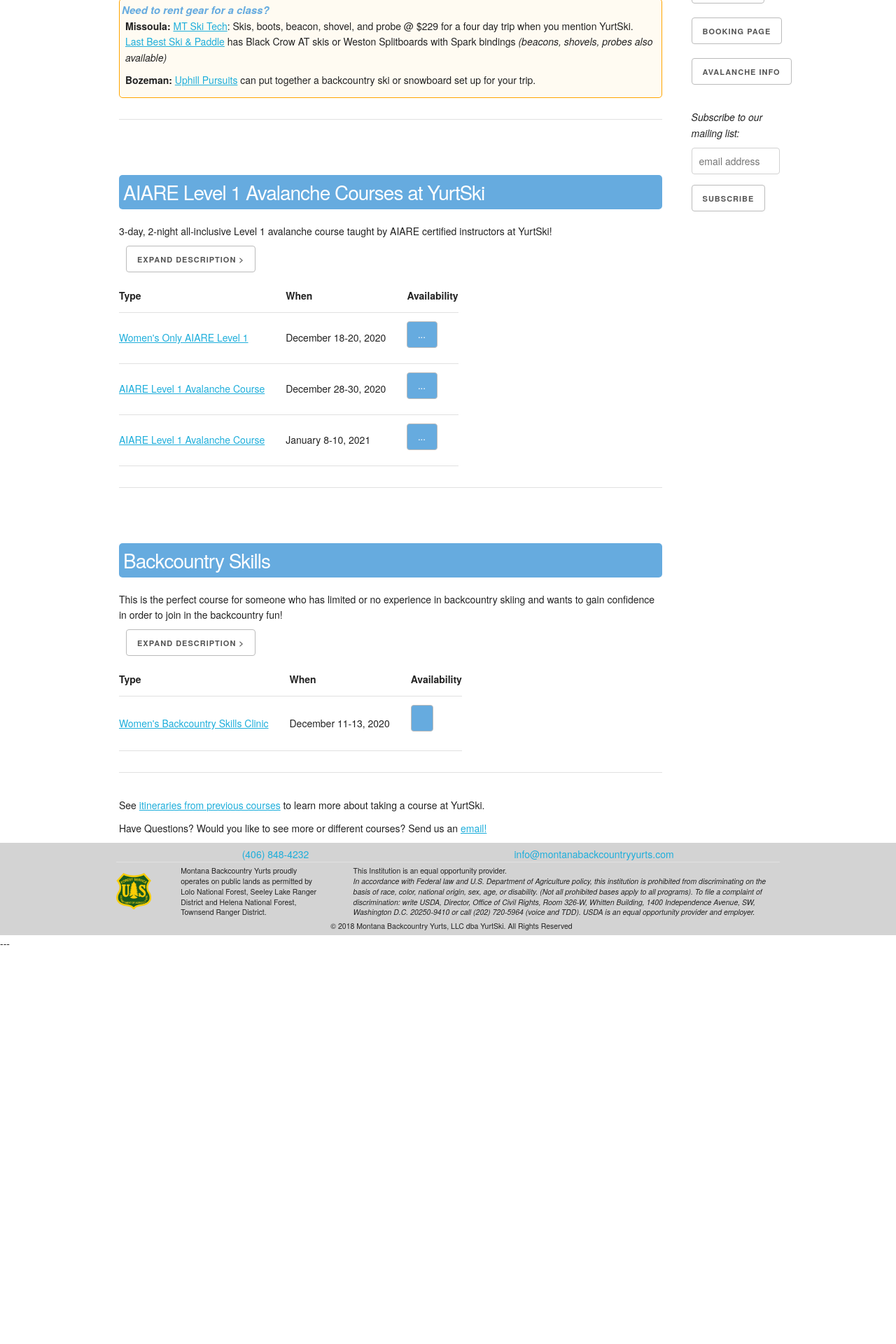
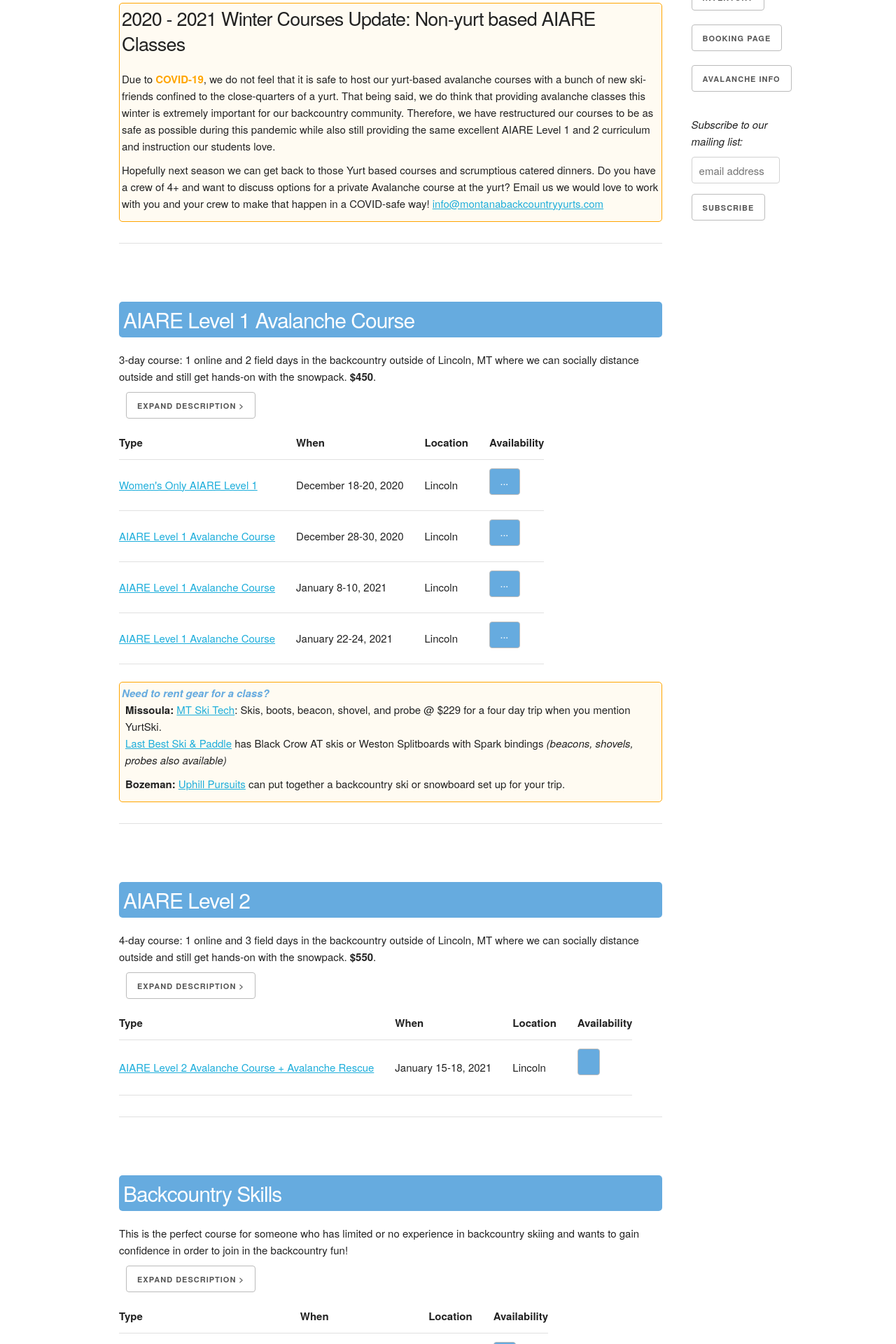
Before and after one commit to jenningsanderson/yurtski.com, a PHP site: page /classes.html in a window 1280 px wide. Shown: the part 543-2463 px from the top of the page at 70% size. Before the commit the page ends 1893 px from the top, so only its background shows below. Run offline with PHP 8.4, Linux system fonts and the light colour scheme.

Commit message:
Automagically building YurtSki from moba

```diff
--- a/404.html
+++ b/404.html
@@ -118,7 +118,7 @@
 
 
 
-                <a href="book.html" class="nav-button"><em>Book now!</em></a>
+                <a href="book.html" class="nav-button"><em>Book Now!</em></a>
 
 
 
--- a/book.html
+++ b/book.html
@@ -118,7 +118,7 @@
 
 
 
-                <a href="book.html" class="nav-button active"><em>Book now!</em></a>
+                <a href="book.html" class="nav-button active"><em>Book Now!</em></a>
 
 
 
--- a/classes.html
+++ b/classes.html
@@ -118,7 +118,7 @@
 
 
 
-                <a href="book.html" class="nav-button"><em>Book now!</em></a>
+                <a href="book.html" class="nav-button"><em>Book Now!</em></a>
 
 
 
@@ -135,53 +135,53 @@
           <div class="u-full-width call-to-action" style="background-image:url('/img/jane-instruction-yurtski.jpg');">
   <h4>Avalanche and Backcountry Skiing Courses at YurtSki!</h4>
 </div>
-  <!-- <p>Yurt-based classes are all-inclusive, we provide lodging, meals, and all course-materials, see our <a href="/course-packing">suggested course packing list</a> for what you should bring.</p> -->
-
-  <!-- <p>We offer classes at both our Big Belt Hut and YurtSki locations, see <a href="https://montanabackcountryyurts.com/classes">montanabackcountryyurts.com/classes</a> for the complete list. Below are the courses happening at YurtSki only. -->
-
-  <!-- <p>We offer classes at both our Big Belt Hut and YurtSki locations, see <a href="https://montanabackcountryyurts.com/classes">montanabackcountryyurts.com/classes</a> for the complete list. </p> -->
-
-  <!-- <h6><strong>All of our YurtSki courses this winter have already happened!</strong> <br>Check out the AIARE Avalanche Level 1 courses happening at the <a href="https://bigbelthut.com/classes">Big Belt Hut</a></h6>
-  <br>
-   -->
-
-  <!--   <p><em>We'll post our winter 2020/2021 course schedule Fall 2020. It will likely include AIARE Level 1, Level 2, and a Backcountry Skills Clinic (Women's Only)</em></p>
- -->
-  <!-- <p>This winter we offered 3 types of courses at YurtSki: AIARE Avalanche Level 1, Level 2, and a Backcountry Skills Clinic (Women's Only). There are no more courses at YurtSki, but stay tuned for the 2020/2021 course schedule coming Fall 2020.</p>
- -->
 
 
-<div class='highlight mb12'>
-  <h6 class='yurtski-blue italic'>Need to rent gear for a class?</h6>
-  <p style="padding-left:5px;"><strong>Missoula: </strong> <a target="_blank" href="https://mtskitech.com/">MT Ski Tech</a>: Skis, boots, beacon, shovel, and probe @ $229 for a four day trip when you mention YurtSki.<br>
+<div class='highlight'>
+    <h4>2020 - 2021 Winter Courses Update: Non-yurt based AIARE Classes</h4>
 
-	<a target="_blank" href="https://www.lastbestskiandpaddle.com/winterrenalinfo">Last Best Ski & Paddle</a> has Black Crow AT skis or Weston Splitboards with Spark bindings <em>(beacons, shovels, probes also available)</em></p>
+    <p>Due to <span class='color-orange'><strong>COVID-19</strong></span>, we do not feel that it is safe to host our yurt-based avalanche courses with a bunch of new ski-friends confined to the close-quarters of a yurt. That being said, we do think that providing avalanche classes this winter is extremely important for our backcountry community. Therefore, we have restructured our courses to be as safe as possible during this pandemic while also still providing the same excellent AIARE Level 1 and 2 curriculum and instruction our students love.
 
-    <p style="padding-left:5px;"><strong>Bozeman: </strong> <a target="_blank" href="http://uphillpursuits.com/">Uphill Pursuits</a> can put together a backcountry ski or snowboard set up for your trip.</p>
-  <!-- <p>Visit <a target="_blank" href="https://mtskitech.com/">MT Ski Tech in Missoula</a> <em>($229 for skis, boots, beacon, shovel, and probe</em> when you tell them you're taking a class with YurtSki!) Or head to <a target="_blank" href="https://www.lastbestskiandpaddle.com/winterrenalinfo">Last Best Ski & Paddle</a> for Black Crow AT skis or Weston Splitboards with Spark bindings (beacons, shovels, probes available, too).</p> -->
-</div>
+    <p>Hopefully next season we can get back to those Yurt based courses and scrumptious catered dinners. Do you have a crew of 4+ and want to discuss options for a private Avalanche course at the yurt? Email us we would love to work with you and your crew to make that happen in a COVID-safe way! <a href="mailto:info@montanabackcountryyurts.com">info@montanabackcountryyurts.com</a></p>
+
+
+  </div>
+
+  <!-- <p>Yurt-based classes are all-inclusive at either YurtSki or the Big Belt Hut. We provide lodging, meals, and all course-materials, see our <a href="/course-packing">suggested course packing list</a> for what you should bring.</p> -->
+
+  <!-- <p>In the winter we offer the following 3 types of courses: AIARE Avalanche <a href="#avy-1">Level 1</a>, <a href="#avy-2">Level 2</a>, and <a href="#skiing-clinic">Backcountry Skills (Women's Only)</a>. <em>Stay tuned for summer courses at the Big Belt Hut</em></p> -->
+
 
 <hr id='avy-1'>
 <br><br>
-<h3 class="bg-yurtski-blue rounded p6">AIARE Level 1 Avalanche Courses at YurtSki</h3>
+<h3 class="bg-yurtski-blue rounded p6">AIARE Level 1 Avalanche Course</h3>
 
-  <p>3-day, 2-night all-inclusive Level 1 avalanche course taught by AIARE certified instructors at YurtSki!</p>
+  <!-- <p>3-day, 2-night all-inclusive Level 1 avalanche course taught by AIARE certified instructors at both our Big Belt Hut and YurtSki locations. <strong>$650</strong>.</p> -->
+
+  <p>3-day course: 1 online and 2 field days in the backcountry outside of Lincoln, MT where we can socially distance outside and still get hands-on with the snowpack. <strong>$450</strong>.</p>
 
 
 <a class='info-expand button'>Expand Description > </a>
 
   <div class="description-box" style="display:none;">
 
-    <p>Yurt-based courses mean we can spend more time in the field! Montana Backcountry Yurts will provide meals, lodging, and course-materials for the students. Course cost is <strong>$650</strong>. See the <a href="/course-itineraries#avy-one">sample itinerary</a> for a daily breakdown.</p>
+    <!-- <p>Yurt-based courses mean we can spend more time in the field! Montana Backcountry Yurts will provide meals, lodging, and course-materials for the students. Course cost is <strong>$650</strong>. See the <a href="/course-itineraries#avy-one">sample itinerary</a> for a daily breakdown.</p> -->
+
+    <p>Classes will be town based (no food or lodging provided) and operate as follows:</p>
+    <ul>
+      <li>Students will complete a 1 day  AIARE classroom session online via 4(ish) hours of student self-paced learning coupled with 4(ish) hours of video conference classroom instruction.</li>
+      <li>Classes will vary depending on the instructor. Students should plan to be on a video conference call for at least Noon-5pm the Friday of their course.</li>
+      <li>Students will then complete 2 field days (Saturday and Sunday ~8am - 5pm) in the backcountry outside of Lincoln, MT where we can be outside, social distance, and wear masks (something us winter recreationalists are great at already!)</li>
+    </ul>
 
     <p>This is an official <a href="https://avtraining.org/aiare-level-1/">AIARE Level 1 avalanche</a> course for all types of winter backcountry travelers.</p>
 
-    <em>Familiarity and experience with the operation of your backcountry gear (A/T bindings / splitboards / skins) are required for this course since we will be traveling into and around the yurts. </em>
+    <em>Familiarity and experience with the operation of your backcountry gear (A/T bindings / splitboards / skins) are required for this course since we will be traveling into the backcountry for the class. </em>
 
   </div>
 
 <table>
-  <tr><th>Type</th><th>When</th><th>Availability</th>
+  <tr><th>Type</th><th>When</th><th>Location</th><th>Availability</th>
 
 
 
@@ -192,13 +192,14 @@
       <tr>
         <td>
 
-            <a href="https://montanabackcountryyurts.com/dec-womens-avy-one">Women's Only AIARE Level 1</a>
+            <a href="/dec-womens-avy-one">Women's Only AIARE Level 1</a>
 
         </td>
           <td>December 18-20, 2020</td>
+          <td>Lincoln</td>
           <td>
 
-            <a style="font-size:0.7em;" href="https://montanabackcountryyurts.com/dec-womens-avy-one" class='button bg-yurtski-blue' id="classAvailability_43">...</a></td>
+            <a style="font-size:0.7em;" href="/dec-womens-avy-one" class='button bg-yurtski-blue' id="classAvailability_43">...</a></td>
         <script>
           hitCheckfrontAPI('item/43/cal', function(data) {
             try{
@@ -224,13 +225,14 @@
       <tr>
         <td>
 
-            <a href="https://montanabackcountryyurts.com/dec-avy-one">AIARE Level 1 Avalanche Course</a>
+            <a href="/dec-avy-one">AIARE Level 1 Avalanche Course</a>
 
         </td>
           <td>December 28-30, 2020</td>
+          <td>Lincoln</td>
           <td>
 
-            <a style="font-size:0.7em;" href="https://montanabackcountryyurts.com/dec-avy-one" class='button bg-yurtski-blue' id="classAvailability_49">...</a></td>
+            <a style="font-size:0.7em;" href="/dec-avy-one" class='button bg-yurtski-blue' id="classAvailability_49">...</a></td>
         <script>
           hitCheckfrontAPI('item/49/cal', function(data) {
             try{
@@ -256,13 +258,14 @@
       <tr>
         <td>
 
-            <a href="https://montanabackcountryyurts.com/jan-avy-one-yurtski">AIARE Level 1 Avalanche Course</a>
+            <a href="/jan-avy-one-yurtski">AIARE Level 1 Avalanche Course</a>
 
         </td>
           <td>January 8-10, 2021</td>
+          <td>Lincoln</td>
           <td>
 
-            <a style="font-size:0.7em;" href="https://montanabackcountryyurts.com/jan-avy-one-yurtski" class='button bg-yurtski-blue' id="classAvailability_50">...</a></td>
+            <a style="font-size:0.7em;" href="/jan-avy-one-yurtski" class='button bg-yurtski-blue' id="classAvailability_50">...</a></td>
         <script>
           hitCheckfrontAPI('item/50/cal', function(data) {
             try{
@@ -283,8 +286,119 @@
 
 
 
+
+
+      <tr>
+        <td>
+
+            <a href="/jan-avy-one-bbh">AIARE Level 1 Avalanche Course</a>
+
+        </td>
+          <td>January 22-24, 2021</td>
+          <td>Lincoln</td>
+          <td>
+
+            <a style="font-size:0.7em;" href="/jan-avy-one-bbh" class='button bg-yurtski-blue' id="classAvailability_46">...</a></td>
+        <script>
+          hitCheckfrontAPI('item/46/cal', function(data) {
+            try{
+              var availability = data.item.cal.available - data.item.cal.booked
+              console.log(data.item)
+              document.getElementById("classAvailability_46").innerHTML = "Book Now"
+            }catch(e){
+              document.getElementById("classAvailability_46").className += ' sold-out'
+              document.getElementById("classAvailability_46").href = '#avy-one'
+              document.getElementById("classAvailability_46").innerHTML = "Sold out"
+            }
+          });
+          </script>
+
+
+        </tr></th>
+
+
+
+
+
+
+
 </table>
 
+
+<div class='highlight mt12 mb12'>
+  <h6 class='yurtski-blue italic'>Need to rent gear for a class?</h6>
+  <p style="padding-left:5px;"><strong>Missoula: </strong> <a target="_blank" href="https://mtskitech.com/">MT Ski Tech</a>: Skis, boots, beacon, shovel, and probe @ $229 for a four day trip when you mention YurtSki.<br>
+
+	<a target="_blank" href="https://www.lastbestskiandpaddle.com/winterrenalinfo">Last Best Ski & Paddle</a> has Black Crow AT skis or Weston Splitboards with Spark bindings <em>(beacons, shovels, probes also available)</em></p>
+
+    <p style="padding-left:5px;"><strong>Bozeman: </strong> <a target="_blank" href="http://uphillpursuits.com/">Uphill Pursuits</a> can put together a backcountry ski or snowboard set up for your trip.</p>
+</div>
+
+
+<hr id='avy-2'>
+<br><br>
+<h3 class="bg-yurtski-blue rounded p6">AIARE Level 2</h3>
+
+<!-- <p>3-day, 2-night all-inclusive Level 2 avalanche course taught by AIARE certified instructors at YurtSki. <strong>$750</strong></p> -->
+
+  <p>4-day course: 1 online and 3 field days in the backcountry outside of Lincoln, MT where we can socially distance outside and still get hands-on with the snowpack. <strong>$550</strong>.</p>
+
+
+<a class='info-expand button'>Expand Description > </a>
+
+<div class="description-box" style="display:none;">
+
+  <p>Classes will be town based (no food or lodging provided) and operate as follows:</p>
+    <ul>
+      <li>Students will complete a 1 day  AIARE classroom session online via 4(ish) hours of student self-paced learning coupled with 4(ish) hours of video conference classroom instruction.</li>
+      <li>Classes will vary depending on the instructor. Students should plan to be on a video conference call for at least Noon-5pm the Friday of their course.</li>
+      <li>Students will then complete 3 field days (Friday, Saturday, and Sunday ~8am - 5pm) in the backcountry outside of Lincoln, MT where we can be outside, social distance, and wear masks (something us winter recreationalists are great at already!)</li>
+    </ul>
+
+  <p>This is an official <a href="https://avtraining.org/aiare-level-2/">AIARE Level 2 avalanche</a> course for all types of winter backcountry travelers. A 1-day avalanche rescue course will precede it.</p>
+
+</div>
+
+
+<table>
+  <tr><th>Type</th><th>When</th><th>Location</th><th>Availability</th>
+
+
+
+
+
+
+
+      <tr>
+        <td>
+
+            <a href="/jan-avy-two">AIARE Level 2 Avalanche Course + Avalanche Rescue</a>
+
+        </td>
+          <td>January 15-18, 2021</td>
+          <td>Lincoln</td>
+          <td>
+            <a style="font-size:0.7em;" href="/jan-avy-two" class='button bg-yurtski-blue' id="classAvailability_47"></a></td>
+        <script>
+          hitCheckfrontAPI('item/47/cal', function(data) {
+            try{
+              var availability = data.item.cal.available - data.item.cal.booked
+              document.getElementById("classAvailability_47").innerHTML = "Book Now"//(" + availability.toString()+")"
+            }catch(e){
+              document.getElementById("classAvailability_47").className += ' sold-out'
+              document.getElementById("classAvailability_47").href = '#avy-one'
+              document.getElementById("classAvailability_47").innerHTML = "Sold out"
+            }
+          });
+          </script>
+
+
+        </tr></th>
+
+
+
+
+</table>
 
 <hr id='skiing-clinic'>
 <br><br>
@@ -303,7 +417,7 @@
 </div>
 
 <table>
-  <tr><th>Type</th><th>When</th><th>Availability</th>
+  <tr><th>Type</th><th>When</th><th>Location</th><th>Availability</th>
 
 
 
@@ -314,12 +428,13 @@
       <tr>
         <td>
 
-            <a href="https://montanabackcountryyurts.com/dec-womens-backcountry-skills">Women's Backcountry Skills Clinic</a>
+            <a href="/dec-womens-backcountry-skills">Women's Backcountry Skills Clinic</a>
 
         </td>
           <td>December 11-13, 2020</td>
+          <td>Lincoln</td>
           <td>
-            <a style="font-size:0.7em;" href="https://montanabackcountryyurts.com/dec-womens-backcountry-skills" class='button bg-yurtski-blue' id="classAvailability_44"></a></td>
+            <a style="font-size:0.7em;" href="/dec-womens-backcountry-skills" class='button bg-yurtski-blue' id="classAvailability_44"></a></td>
         <script>
           hitCheckfrontAPI('item/44/cal', function(data) {
             try{
@@ -342,6 +457,100 @@
 </table>
 
 
+
+
+
+
+
+
+
+
+
+
+
+
+<!-- below here is pre covid -->
+  <!-- <p>Yurt-based classes are all-inclusive, we provide lodging, meals, and all course-materials, see our <a href="/course-packing">suggested course packing list</a> for what you should bring.</p> -->
+
+  <!-- <p>We offer classes at both our Big Belt Hut and YurtSki locations, see <a href="https://montanabackcountryyurts.com/classes">montanabackcountryyurts.com/classes</a> for the complete list. Below are the courses happening at YurtSki only. -->
+
+  <!-- <p>We offer classes at both our Big Belt Hut and YurtSki locations, see <a href="https://montanabackcountryyurts.com/classes">montanabackcountryyurts.com/classes</a> for the complete list. </p> -->
+
+  <!-- <h6><strong>All of our YurtSki courses this winter have already happened!</strong> <br>Check out the AIARE Avalanche Level 1 courses happening at the <a href="https://bigbelthut.com/classes">Big Belt Hut</a></h6>
+  <br>
+   -->
+
+  <!--   <p><em>We'll post our winter 2020/2021 course schedule Fall 2020. It will likely include AIARE Level 1, Level 2, and a Backcountry Skills Clinic (Women's Only)</em></p>
+ -->
+  <!-- <p>This winter we offered 3 types of courses at YurtSki: AIARE Avalanche Level 1, Level 2, and a Backcountry Skills Clinic (Women's Only). There are no more courses at YurtSki, but stay tuned for the 2020/2021 course schedule coming Fall 2020.</p>
+ -->
+
+
+<!-- <div class='highlight mb12'>
+  <h6 class='yurtski-blue italic'>Need to rent gear for a class?</h6>
+  <p style="padding-left:5px;"><strong>Missoula: </strong> <a target="_blank" href="https://mtskitech.com/">MT Ski Tech</a>: Skis, boots, beacon, shovel, and probe @ $229 for a four day trip when you mention YurtSki.<br>
+
+	<a target="_blank" href="https://www.lastbestskiandpaddle.com/winterrenalinfo">Last Best Ski & Paddle</a> has Black Crow AT skis or Weston Splitboards with Spark bindings <em>(beacons, shovels, probes also available)</em></p>
+
+    <p style="padding-left:5px;"><strong>Bozeman: </strong> <a target="_blank" href="http://uphillpursuits.com/">Uphill Pursuits</a> can put together a backcountry ski or snowboard set up for your trip.</p>
+ -->  <!-- <p>Visit <a target="_blank" href="https://mtskitech.com/">MT Ski Tech in Missoula</a> <em>($229 for skis, boots, beacon, shovel, and probe</em> when you tell them you're taking a class with YurtSki!) Or head to <a target="_blank" href="https://www.lastbestskiandpaddle.com/winterrenalinfo">Last Best Ski & Paddle</a> for Black Crow AT skis or Weston Splitboards with Spark bindings (beacons, shovels, probes available, too).</p> -->
+<!-- </div> -->
+
+<!-- <hr id='avy-1'>
+<br><br>
+<h3 class="bg-yurtski-blue rounded p6">AIARE Level 1 Avalanche Courses at YurtSki</h3>
+
+  <p>3-day, 2-night all-inclusive Level 1 avalanche course taught by AIARE certified instructors at YurtSki!</p>
+
+
+<a class='info-expand button'>Expand Description > </a>
+
+  <div class="description-box" style="display:none;">
+
+    <p>Yurt-based courses mean we can spend more time in the field! Montana Backcountry Yurts will provide meals, lodging, and course-materials for the students. Course cost is <strong>$650</strong>. See the <a href="/course-itineraries#avy-one">sample itinerary</a> for a daily breakdown.</p>
+
+    <p>This is an official <a href="https://avtraining.org/aiare-level-1/">AIARE Level 1 avalanche</a> course for all types of winter backcountry travelers.</p>
+
+    <em>Familiarity and experience with the operation of your backcountry gear (A/T bindings / splitboards / skins) are required for this course since we will be traveling into and around the yurts. </em>
+
+  </div>
+ -->
+<!-- <table>
+  <tr><th>Type</th><th>When</th><th>Availability</th>
+
+
+
+
+
+</table>
+ -->
+<!--
+<hr id='skiing-clinic'>
+<br><br>
+<h3 class="bg-yurtski-blue rounded p6">Backcountry Skills</h3>
+
+  <p>This is the perfect course for someone who has limited or no experience in backcountry skiing and wants to gain confidence in order to join in the backcountry fun!</p>
+
+<a class='info-expand button'>Expand Description > </a>
+
+<div class="description-box" style="display:none;">
+
+  <p>We will go over the basics of backcountry travel including skinning techniques, essential gear needs and use, and basic avalanche awareness training.</p>
+
+  <p>The women's backcountry-skills clinic is an introduction to backcountry ski/snowboarding exclusively for women.</p>
+
+</div> -->
+<!--
+<table>
+  <tr><th>Type</th><th>When</th><th>Availability</th>
+
+
+
+
+
+</table>
+
+ -->
 
 
 <hr>
@@ -374,7 +583,6 @@
   }
 
 </script>
-
 
       </div>
     </div>
--- a/css/custom.css
+++ b/css/custom.css
@@ -132,13 +132,13 @@ div.header-container{
 */
 
 body{
-	font-size:14px;
+	font-size:15px;
 }
 
 p{margin-bottom:1rem;}
 
 p.small{
-	font-size:0.75em;
+	font-size:0.8em;
 }
 
 h3{
@@ -231,7 +231,7 @@ iframe.embedded-video{
 
 .caption{
 	font-style:italic;
-	font-size: 1.25rem;
+	font-size: 1.3rem;
 }
 
 table{
--- a/faq.html
+++ b/faq.html
@@ -118,7 +118,7 @@
 
 
 
-                <a href="book.html" class="nav-button"><em>Book now!</em></a>
+                <a href="book.html" class="nav-button"><em>Book Now!</em></a>
 
 
 
--- a/friends.html
+++ b/friends.html
@@ -118,7 +118,7 @@
 
 
 
-                <a href="book.html" class="nav-button"><em>Book now!</em></a>
+                <a href="book.html" class="nav-button"><em>Book Now!</em></a>
 
 
 
--- a/index.html
+++ b/index.html
@@ -118,7 +118,7 @@
 
 
 
-                <a href="book.html" class="nav-button"><em>Book now!</em></a>
+                <a href="book.html" class="nav-button"><em>Book Now!</em></a>
 
 
 
@@ -165,7 +165,7 @@
 
   <div class="one-half column center">
     <img class="u-full-width" src="img/alpine-yurt-with-skis.jpg">
-    <p class="align-center caption">The new 24' Alpine Yurt sleeps up to 10 people on 2 full-size bunk beds and 2 futon couches.</p>
+    <p class="align-center caption">The 24' Alpine Yurt sleeps up to 10 people on 2 full-size bunk beds and 2 futon couches.</p>
   </div>
 
   <div class="one-half column center">
--- a/inventory.html
+++ b/inventory.html
@@ -118,7 +118,7 @@
 
 
 
-                <a href="book.html" class="nav-button"><em>Book now!</em></a>
+                <a href="book.html" class="nav-button"><em>Book Now!</em></a>
 
 
 
--- a/maps.html
+++ b/maps.html
@@ -118,7 +118,7 @@
 
 
 
-                <a href="book.html" class="nav-button"><em>Book now!</em></a>
+                <a href="book.html" class="nav-button"><em>Book Now!</em></a>
 
 
 
--- a/packing.html
+++ b/packing.html
@@ -118,7 +118,7 @@
 
 
 
-                <a href="book.html" class="nav-button"><em>Book now!</em></a>
+                <a href="book.html" class="nav-button"><em>Book Now!</em></a>
 
 
 
```
